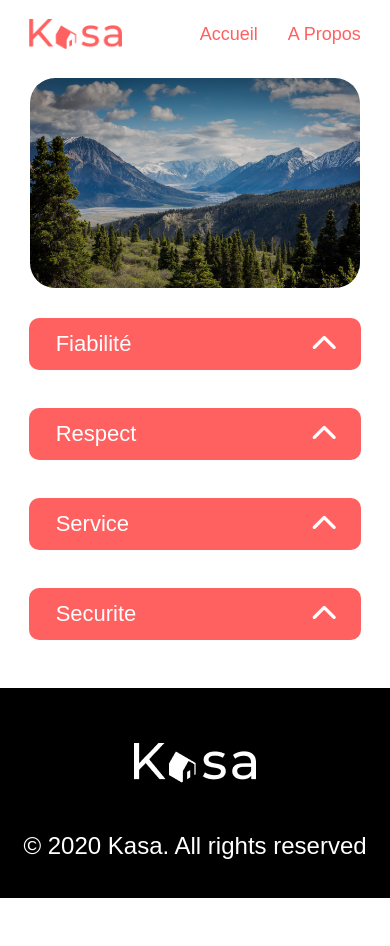
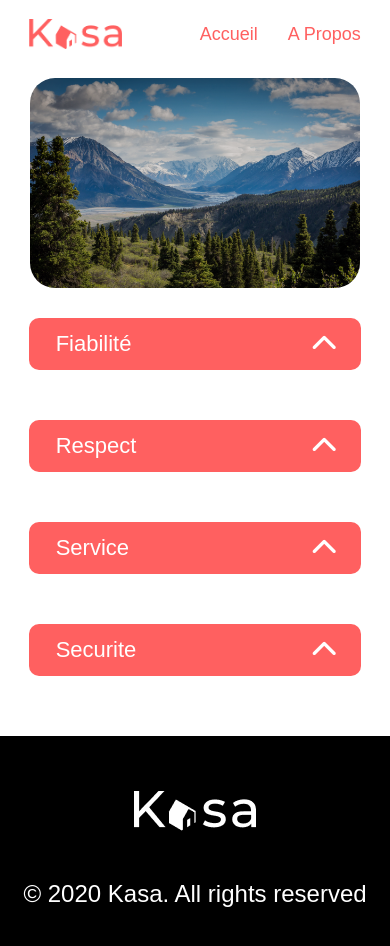
Before and after one commit to alwesste/Kasa, a React (Create React App) app: page /about in a window 390 px wide. Before the commit the page ends 898 px from the top, so only its background shows below. Built offline with nearby package versions, Linux system fonts and the light colour scheme.

Commit message:
margin change

```diff
--- a/src/components/List/list.jsx
+++ b/src/components/List/list.jsx
@@ -1,28 +1,17 @@
 import './list.scss';
-import React, { useState, useRef } from 'react';
+import React, { useState } from 'react';
 
 function List({ label, content, smallList }) {
   const [expanded, setExpanded] = useState(false);
 
-  const contentRef = useRef();
-
   const handleClick = () => {
     setExpanded(!expanded);  };
 
-  // useEffect(() => {
-  //   if (expanded && smallList) {
-  //     const contentHeight = contentRef.current.offsetHeight;
-  //     document.documentElement.style.setProperty('--content-height', `${contentHeight}px`);
-  //     console.log(contentHeight);
-  //   }
-  //   else {
-  //     document.documentElement.style.setProperty('--content-height', '0');
-  //   }
-  // }, [content, expanded, smallList]);
+
 
 
   return (
-    <div className={` ${smallList ? 'smallList' : 'listConteiner' } ${expanded ? 'expand-margin' : 'unexpand-margin'} `}>
+    <div className={` ${smallList ? 'smallList' : 'listConteiner' }`}>
 
       <div className="list">
 
@@ -31,7 +20,6 @@ function List({ label, content, smallList }) {
       </div>
 
       <div
-        ref={contentRef}
         className={`list-paragraph ${expanded ? 'translate-en-bas' : 'translate-en-haut'} ` }>
 
         <p>{content}</p>
--- a/src/components/List/list.scss
+++ b/src/components/List/list.scss
@@ -1,19 +1,5 @@
 .listConteiner{
     overflow: hidden;
-    height:90px;
-
-
-    &.expand-margin {
-        padding-bottom: 80px;
-        transition: padding-bottom 0.3s;
-    }
-
-
-
-    &.unexpand-margin {
-        transition: padding 0.3s;
-        margin-bottom:  0;
-    }
 
     .list {
         background-color: #FF6060;
@@ -35,10 +21,12 @@
             height: fit-content;
             max-width: 960px;
             position: relative;
+            bottom: 30px;
             z-index: 0;
             padding: 10px;
             margin: 20px 100px 0 100px;
             text-align: justify;
+            overflow: hidden;
         }
 
 
@@ -64,45 +52,21 @@
     }
 
     .translate-en-haut {
-        transform: translateY(-500px);
-        transition: transform 0.3s;
+        max-height: 0;
+        transition: max-height 0.5s;
     }
 
     .translate-en-bas {
-        transform: translateY(-30px);
-        transition: transform 0.3s;
+        max-height: 300px;
+        height: auto;
         background-color: #F6F6F6;
+        transition: max-height 0.5s;
     }
 }
-// .expand-margin {
-//     padding-bottom: calc(var(--content-height));
-//     transition: padding-bottom 0.3s;
-//     background-color: green;
-// }
 
-// .unexpand-margin {
-//     transition: padding 0.3s;
-//     padding-bottom:  0;
-//     background-color: blue;
-// }
 .smallList {
 
-    height:90px;
   overflow: hidden;
-
-
-    &.expand-margin {
-        padding-bottom: 170px;
-        transition: padding-bottom 0.3s;
-        // background-color: green;
-    }
-
-    &.unexpand-margin {
-        transition: padding 0.3s;
-        margin-bottom:  0;
-        // background-color: blue;
-    }
-
 
 
     .list {
@@ -123,13 +87,12 @@
             color: #FF6060;
             max-width: 540px;
             position: relative;
+            bottom: 30px;
             z-index: 0;
             padding: 5px 5px 1px 10px;
             text-align: justify;
-
+            overflow: hidden;
         }
-
-
 
         & i {
             position: relative;
@@ -150,15 +113,15 @@
     }
 
     .translate-en-haut {
-        transform: translateY(-500px);
-        transition: transform 0.3s;
-
+        max-height: 0;
+        transition: max-height 0.5s;
     }
 
     .translate-en-bas {
-        transform: translateY(-30px);
-        transition: transform 0.3s;
-        background-color: #F6F6F6
+        max-height: 300px;
+        height: auto;
+        background-color: #F6F6F6;
+        transition: max-height 0.5s;
     }
 
     .fa-chevron-up {
@@ -168,14 +131,8 @@
 
 @media screen and (max-width: 750px) {
 
-    .listConteiner{
 
-        &.expand-margin {
-            padding-bottom: 100px;
-        }
-
-
-        .list {
+    .listConteiner .list {
         width: 85%;
         margin: auto;
 
@@ -183,12 +140,10 @@
             width: 80%;
             margin: auto;
             margin-top: 30px;
-
         }
 
         & i {
             left: 85%;
-            }
         }
     }
 
@@ -197,8 +152,6 @@
         .list-paragraph{
             font-size: 14px;
         }
-
-
 
         .list {
             max-width: 85vw;
@@ -212,7 +165,6 @@
 
 @media screen and (max-width: 620px) {
     .listConteiner{
-
 
         .list-paragraph{
             font-size: 14px;
@@ -228,19 +180,5 @@
         .list-paragraph{
             font-size: 14px;
         }
-
-
-    }
-
-}
-
-@media screen and (max-width: 450px) {
-
-    .listConteiner{
-
-        &.expand-margin {
-            padding-bottom: 120px;
     }
 }
-
-}
--- a/src/pages/A-Propos/a-propos.scss
+++ b/src/pages/A-Propos/a-propos.scss
@@ -26,6 +26,5 @@
         &-img {
             margin: 0 30px 30px 30px;
         }
-
     }
 }
--- a/src/pages/Fiche-Logements/logement.jsx
+++ b/src/pages/Fiche-Logements/logement.jsx
@@ -88,14 +88,14 @@ function Logement() {
                     <div className='logement-lists-description'>
                         <List
                         label='Description'
-                        smallList={'smallList-description'}
+                        smallList={'smallList'}
                         content={findObject.description}
                         />
                     </div>
                     <div className='logement-lists-equipements'>
                         <List
                         label='Equipements'
-                        smallList={'smallList-equipements'}
+                        smallList={'smallList'}
                         content={equipmentsList.map((equipement, index) => <li key={index}>{equipement}</li>)}
                         />
                     </div>
--- a/src/pages/Fiche-Logements/logement.scss
+++ b/src/pages/Fiche-Logements/logement.scss
@@ -58,11 +58,10 @@
         font-size: 80px;
     }
 
-
     &-list {
         background-color: #FF6060;
         height: 52px;
-        margin: 25px 0 25px 0;
+        margin: 25px 0 40px 0;
         color: white;
         border-radius: 10px;
         font-size: 22px;
@@ -81,47 +80,7 @@
         }
     }
 }
-// .smallList-equipements {
-//     .expand-margin {
-//     padding-bottom: var(--content-height);
-//     transition: padding-bottom 0.6s;
-//     background-color: grey;
-//     }
-// }
 
-// .smallList-description {
-//     .expand-margin {
-//     padding-bottom: var(--content-height);
-//     transition: padding-bottom 0.6s;
-//     background-color: green;
-//     }
-// }
-
-.logement-lists-description .expand-margin {
-    padding-bottom: 110px;
-    transition: padding-bottom 0.3s;
-    // background-color: green;
-  }
-
-  .logement-lists-description .unexpand-margin {
-    padding-bottom: 0;
-    transition: padding-bottom 0.3s;
-    // background-color: green;
-  }
-
-//   .logement-lists-equipements .expand-margin {
-//     padding-bottom: var(--content-height);
-//     transition: padding-bottom 0.6s;
-//     background-color: grey;
-//   }
-
-//   .logement-lists-equipements .unexpand-margin {
-//     padding-bottom: 0;
-//     transition: padding-bottom 0.6s;
-//     background-color: gray;
-//   }
-
-  /* Reste des styles... */
 
 .flat {
     max-width: 1240px;
@@ -158,7 +117,6 @@
             width: 115px;
             padding: 10px 20px 10px 20px;
             border-radius: 20px;
-
         }
     }
 }
@@ -219,7 +177,6 @@
         &-description {
             margin-bottom: -20px;
         }
-
     }
 
     .flat-mix {
--- a/src/utils/style/color.scss
+++ /dev/null
@@ -1 +0,0 @@
-$colorRed: #FF6060;
```
Lines whose indentation alone changed are shown as unchanged.
